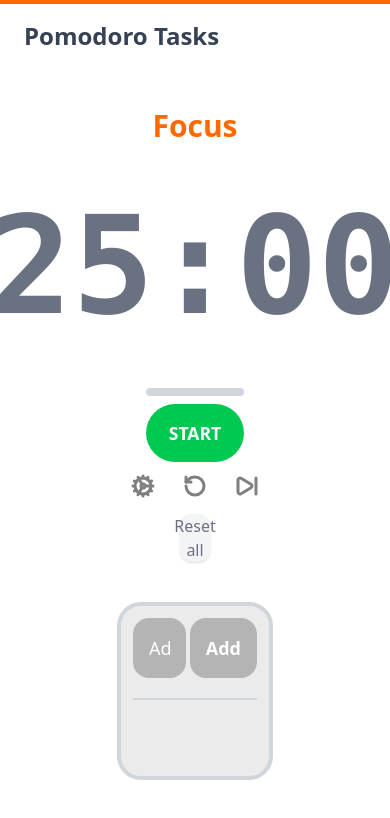
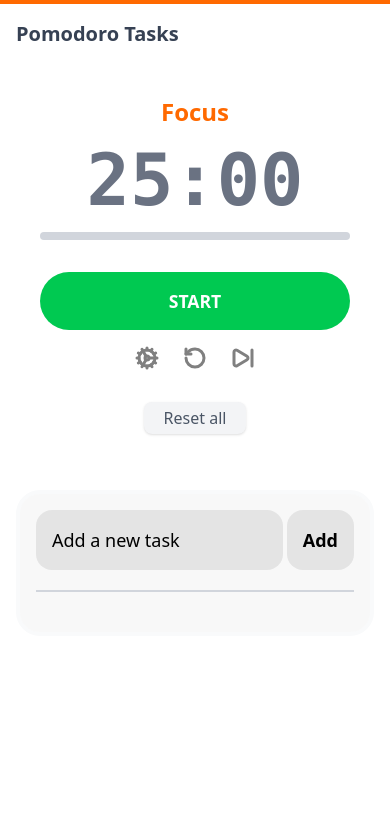
Before and after one commit to Pedro-AS7/pomodoro_tasks, a React (Vite) app in the folder client/: page / in a window 390 px wide. Shown: the top 818 px of the page. Built offline with nearby package versions, Linux system fonts and the light colour scheme.

Commit message:
Finished

```diff
--- a/client/src/App.tsx
+++ b/client/src/App.tsx
@@ -1,18 +1,34 @@
 import TasksContainer from './components/tasks_components/TasksContainer'
 import TimerContainerGem from './components/timer_components/TimerContainerGem'
 
-
 function App() {
-
 	return (
-        <main className='bg-[#ffffff] w-screen h-screen flex flex-col items-center gap-10 border-t-4 border-orange-500'>
-            <nav className="w-full flex justify-between items-center px-6 py-4 bg-white">
-            <h1 className="text-gray-700 text-2xl font-bold">Pomodoro Tasks</h1>
+		<main className="bg-[#ffffff] w-full h-screen flex flex-col items-center gap-6 lg:gap-10 border-t-4 border-orange-500 p-4 sm:p-6 lg:p-8">
+			{/* - `max-w-7xl` para limitar a largura da navegação em telas muito grandes, melhorando a legibilidade.
+			 */}
+			<nav className="w-full flex items-center">
+				{/* - Tamanho de fonte responsivo: `text-xl` em telas pequenas e `text-2xl` em telas maiores (sm).
+				 */}
+				<h1 className="text-gray-700 text-xl sm:text-2xl font-bold">Pomodoro Tasks</h1>
 			</nav>
 
-            <section className='w-full h-[80%] flex flex-col lg:flex-row justify-center items-center gap-10'>
+			{/* - Removido `h-[80%]` para que a altura seja determinada pelo conteúdo.
+      - `max-w-7xl` também aqui para alinhar com a navegação.
+      - `items-center` em telas pequenas e `lg:items-start` para alinhar os cards no topo em telas grandes.
+      - Gap responsivo para o conteúdo principal.
+    */}
+			<section className="w-full lg:h-full flex flex-col lg:flex-row justify-center items-center lg:items-center gap-8 lg:gap-12">
+				{/* É crucial que os componentes filhos também sejam responsivos.
+        - `w-full`: Ocupa toda a largura disponível no layout de coluna (mobile).
+        - `max-w-md`: Limita a largura máxima em telas de celular/tablet para não ficar muito largo.
+        - `lg:w-1/2`: Em telas grandes (desktop), cada componente ocupa metade do espaço.
+      */}
+				<div className="w-full h-full lg:w-[40%] flex justify-center">
 					<TimerContainerGem />
+				</div>
+				<div className="w-full h-full lg:w-[40%] flex justify-center">
 					<TasksContainer />
+				</div>
 			</section>
 		</main>
 	)
--- a/client/src/components/tasks_components/TaskInput.tsx
+++ b/client/src/components/tasks_components/TaskInput.tsx
@@ -24,17 +24,18 @@ export default function TaskInput({ addTask }: TaskInputProps) {
 					}
 				}}
 				type="text"
+
 				placeholder="Add a new task"
-				className="w-full p-4 text-lg border-white bg-[#8b8b8b91] placeholder-white
-                     text-white rounded-2xl "
+				className="w-full p-4 text-lg border-white bg-[#8b8b8b2f] placeholder-black
+                     text-black rounded-2xl ring-0 ring-transparent focus:ring-[#8b8b8b00]"
 			/>
 			<button
-				onClick={() => {
+				onClick={(e) => {
 					if (!task.trim()) return // Prevent adding empty tasks
 					addTask({ id: uuidv4(), content: task, isCompleted: false })
 					setTask('')
 				}}
-				className="px-4 bg-[#8b8b8b91] text-lg text-white font-bold rounded-2xl hover:bg-[#8b8b8b7c] active:scale-97"
+				className="px-4 bg-[#8b8b8b2f] text-lg text-black font-bold rounded-2xl hover:bg-[#8b8b8b54] active:scale-97"
 			>
 				Add
 			</button>
--- a/client/src/components/tasks_components/TasksContainer.tsx
+++ b/client/src/components/tasks_components/TasksContainer.tsx
@@ -23,10 +23,9 @@ export default function TasksContainer() {
 	}, [tasks])
 
 	return (
-		<div className="bg-[#a5a5a53a] border-4 border-gray-300 w-[40%] h-full  flex flex-col gap-5 p-3 rounded-3xl ">
+		<div className="bg-[#a5a5a515] border-4 border-gray-50 w-full max-w-xl lg:max-w-none lg:w-[100%] h-[100%] flex flex-col gap-5 p-4 sm:p-6 rounded-3xl">
 			<TaskInput addTask={(task) => setTasks((prev) => [...prev, task])} />
 			<TasksList
-
 				tasks={tasks}
 				setTasks={setTasks}
 				deleteTask={(id) => {
--- a/client/src/components/timer_components/Clock.tsx
+++ b/client/src/components/timer_components/Clock.tsx
@@ -36,9 +36,17 @@ export default function Clock({ timer, setTimer, isRunning }: ClockProps) {
 
 	return (
 		<div className="w-full h-fit flex flex-col justify-center items-center">
-			<h1 className="text-gray-500 text-[8.5rem] font-bold font-mono">
-				{TimeTraslate(timer).minutes}:{TimeTraslate(timer).seconds}
-			</h1>
-		</div>
+  {/*
+    - O tamanho da fonte agora é responsivo, começando com um valor menor para celulares
+      e aumentando progressivamente em telas maiores.
+    - `text-7xl`: Tamanho base para telas pequenas (mobile).
+    - `md:text-8xl`: Tamanho para telas médias (tablets).
+    - `lg:text-[8.5rem]`: O tamanho original, aplicado apenas em telas grandes (desktops).
+    - `whitespace-nowrap`: Impede que o timer quebre em duas linhas (ex: "10:" em uma linha e "30" na outra).
+  */}
+  <h1 className="text-gray-500 font-bold font-mono text-7xl md:text-8xl lg:text-[8.5rem] whitespace-nowrap">
+    {TimeTraslate(timer).minutes}:{TimeTraslate(timer).seconds}
+  </h1>
+</div>
 	)
 }
--- a/client/src/components/timer_components/TimerConfig.tsx
+++ b/client/src/components/timer_components/TimerConfig.tsx
@@ -1,4 +1,4 @@
-import { useState } from 'react'
+import { useEffect, useState } from 'react'
 import InputField from './InputField'
 
 interface TimerConfigProps {
@@ -21,14 +21,25 @@ interface TimerConfigProps {
 
 export default function TimerConfig({ setConfig, closeConfig, lastValues }: TimerConfigProps) {
 	const [settings, setSettings] = useState({
-		pomodoroDuration: lastValues.pomodoroDuration || 25,
-		shortBreakDuration: lastValues.shortBreakDuration || 5,
-		longBreakDuration: lastValues.longBreakDuration || 23,
-		pomodoroCycles: lastValues.pomodoroCycles || 3,
-		sessions: lastValues.sessions || 4,
+		pomodoroDuration: 31,
+		shortBreakDuration: 5,
+		longBreakDuration: 15,
+		pomodoroCycles: 3,
+		sessions: 4,
 	})
 
+	useEffect(() => {
+		setSettings({
+			pomodoroDuration: lastValues.pomodoroDuration,
+			shortBreakDuration: lastValues.shortBreakDuration,
+			longBreakDuration: lastValues.longBreakDuration,
+			pomodoroCycles: lastValues.pomodoroCycles,
+			sessions: lastValues.sessions,
+		})
+	}, [lastValues])
+
 	const handleApply = () => {
+		console.log(`Applying settings: ${JSON.stringify(settings)}`)
 		setConfig(
 			settings.pomodoroDuration * 60,
 			settings.shortBreakDuration * 60,
@@ -44,11 +55,16 @@ export default function TimerConfig({ setConfig, closeConfig, lastValues }: Time
 			...prevSettings,
 			[inp]: parseInt(value, 10),
 		}))
+		console.log(`Updated setting: ${JSON.stringify(settings)}`)
 	}
 
 	const handleInputChange = (e: React.ChangeEvent<HTMLInputElement>, inp: string) => {
 		const value = e.target.value
+		if (parseInt(value, 10) > 999) {
+			inputSetHandler(inp, '999')
+		} else {
 			inputSetHandler(inp, value)
+		}
 	}
 
 	const handleInputBlur = (e: React.FocusEvent<HTMLInputElement>, inp: string) => {
@@ -59,53 +75,71 @@ export default function TimerConfig({ setConfig, closeConfig, lastValues }: Time
 	}
 
 	return (
-		<div className="absolute col-span-4 w-[100%] max-w-md bg-[#a5a5a525] p-10 rounded-3xl shadow-sm flex flex-col gap-6">
+		<div className="fixed inset-0 bg-black/60 flex justify-center items-center p-4">
+			{/*
+    2. O Painel de Configurações (Seu Código Adaptado)
+    - Removido `absolute` e `col-span-4`, pois o backdrop agora controla o posicionamento.
+    - `w-full max-w-md`: Comportamento responsivo perfeito. Ocupa 100% da largura em telas pequenas
+      e é limitado a `max-w-md` em telas maiores.
+    - `bg-white`: O painel agora tem um fundo sólido para contrastar com o backdrop.
+    - `p-6 sm:p-8`: Padding responsivo que é um pouco menor em telas pequenas.
+  */}
+			<div className="w-full max-w-md bg-white p-6 sm:p-8 rounded-2xl shadow-lg flex flex-col gap-5">
 				<div className="flex justify-between items-center">
-				<h2 className="text-2xl font-semibold text-gray-700">Timer Settings</h2>
+					{/* Título com fonte responsiva */}
+					<h2 className="text-xl sm:text-2xl font-semibold text-gray-800">Timer Settings</h2>
 					<button
 						onClick={() => {
 							handleApply()
 							closeConfig()
 						}}
-					className="text-orange-500 hover:text-orange-400 hover:scale-110 transition-all duration-250"
+						className="text-gray-500 hover:text-orange-500 hover:scale-110 transition-all duration-200"
 						aria-label="Close settings"
 					>
 						<svg
 							xmlns="http://www.w3.org/2000/svg"
-						className="h-8 w-8"
+							className="h-7 w-7" // Ícone levemente menor para um visual mais refinado
 							fill="none"
 							viewBox="0 0 24 24"
 							stroke="currentColor"
 						>
-						<path strokeLinecap="round" strokeLinejoin="round" strokeWidth={3} d="M6 18L18 6M6 6l12 12" />
+							<path
+								strokeLinecap="round"
+								strokeLinejoin="round"
+								strokeWidth={2.5}
+								d="M6 18L18 6M6 6l12 12"
+							/>
 						</svg>
 					</button>
 				</div>
-			<div className="w-full bg-gray-300 h-[1px]"></div>
 
+				{/* Linha divisória */}
+				<div className="w-full bg-gray-200 h-[1px]"></div>
+
+				{/* Container para os campos de input. O gap pode ser ajustado conforme necessário. */}
 				<div className="flex flex-col gap-4">
 					<InputField
 						label="Pomodoro Duration"
 						id="pomodoro-duration"
 						value={settings.pomodoroDuration}
-					onChange={(e) => handleInputChange(e, 'pomodoro')}
-					onBlur={(e) => handleInputBlur(e, 'pomodoro')}
+						onChange={(e) => handleInputChange(e, 'pomodoroDuration')}
+						onBlur={(e) => handleInputBlur(e, 'pomodoroDuration')}
 						unit="minutes"
 					/>
 					<InputField
 						label="Short Break Duration"
 						id="short-break-duration"
 						value={settings.shortBreakDuration}
-					onChange={(e) => handleInputChange(e, 'shortBreak')}
-					onBlur={(e) => handleInputBlur(e, 'shortBreak')}
+						onChange={(e) => handleInputChange(e, 'shortBreakDuration')}
+						onBlur={(e) => handleInputBlur(e, 'shortBreakDuration')}
 						unit="minutes"
 					/>
 					<InputField
 						label="Long Break Duration"
 						id="long-break-duration"
 						value={settings.longBreakDuration}
-					onChange={(e) => handleInputChange(e, 'longBreak')}
-					onBlur={(e) => handleInputBlur(e, 'longBreak')}
+						onChange={(e) => handleInputChange(e, 'longBreakDuration')}
+						onBlur={(e) => handleInputBlur(e, 'longBreakDuration')}
 						unit="minutes"
 					/>
 					<InputField
@@ -126,5 +160,6 @@ export default function TimerConfig({ setConfig, closeConfig, lastValues }: Time
 					/>
 				</div>
 			</div>
+		</div>
 	)
 }
--- a/client/src/components/timer_components/TimerContainerGem.tsx
+++ b/client/src/components/timer_components/TimerContainerGem.tsx
@@ -167,7 +167,7 @@ export default function Timer() {
 	}, [currentState, timeForCurrentState, totalDurationForState])
 
 	return (
-		<div className="w-[50%] h-full flex flex-col justify-center items-center">
+		<div className="w-full h-full lg:w-[100%] max-w-xl rounded-xl  p-6 sm:p-8">
 			{isConfigOpen ? (
 				<TimerConfig
 					lastValues={{
@@ -178,22 +178,31 @@ export default function Timer() {
 						sessions: timerConfig.sessions,
 					}}
 					setConfig={(pomodoroDuration, shortBreakDuration, longBreakDuration, cyclesNumber, sessions) => {
-						setTimerConfig({
+						setTimerConfig(() => {
+							console.log(
+								`Setting new config: ${pomodoroDuration}, ${shortBreakDuration}, ${longBreakDuration}, ${cyclesNumber}, ${sessions}`
+							)
+							return {
 								time: pomodoroDuration,
 								pauseDuration: shortBreakDuration,
 								longPauseDuration: longBreakDuration,
 								pomodoroCycles: cyclesNumber,
 								sessions: sessions,
+							}
 						})
 					}}
 					closeConfig={() => setIsConfigOpen(false)}
 				/>
-			) : (
-				<div className="flex flex-col w-[50%] h-full justify-center items-center gap-x-2 gap-y-2">
-					<div className="h-[70%] w-full flex flex-col justify-center gap-y-5 items-center">
+			) : null}
+			<div className="flex flex-col w-full h-full justify-center items-center gap-8">
+				{/* Seção do display do timer */}
+				<div className="w-full flex flex-col justify-center items-center gap-y-4">
+					{/*
+          - Tipografia responsiva: `text-2xl` em telas pequenas e `sm:text-3xl` em telas maiores.
+        */}
 					<div
-							className={`w-fit flex flex-col text-center justify-center items-center text-3xl font-bold ${
-								stateInfo[currentState]?.color || 'text-white'
+						className={`w-fit text-center font-bold text-2xl sm:text-3xl ${
+							stateInfo[currentState]?.color || 'text-gray-800'
 						}`}
 					>
 						{stateInfo[currentState]?.text}
@@ -204,7 +213,8 @@ export default function Timer() {
 					<ProgressBar progress={progress} />
 				</div>
 
-					<div className="w-full items-center h-fit flex flex-col gap-3">
+				{/* Seção dos controles */}
+				<div className="w-full items-center flex flex-col gap-4">
 					<StartStopButton
 						startStop={() => {
 							if (currentState === TIMER_STATES.FINISHED) {
@@ -217,13 +227,14 @@ export default function Timer() {
 						value={isRunning ? 'STOP' : 'START'}
 					/>
 
-						<div className="flex gap-7 justify-center items-center ">
+					{/* - Espaçamento dos ícones responsivo: `gap-6` em mobile e `sm:gap-8` em telas maiores. */}
+					<div className="flex gap-6 sm:gap-8 justify-center items-center">
 						<Cog
-								className="cursor-pointer hover:scale-110 transition-all duration-200"
+							className="cursor-pointer lg:hover:scale-110 transition-all duration-200"
 							color="gray"
 							size={24}
 							strokeWidth={3}
-								onClick={() => setIsConfigOpen(true)}
+							onClick={() => {setIsConfigOpen(true); setIsRunning(false)}}
 						/>
 						<RotateCcw
 							className="cursor-pointer hover:scale-110 transition-all duration-200"
@@ -241,14 +252,19 @@ export default function Timer() {
 						/>
 					</div>
 				</div>
-					<h1
+
+				{/*
+        - Botão "Reset all" agora é um elemento <button> para melhor semântica.
+        - `w-auto` faz a largura se ajustar ao conteúdo, e `px-5 py-1` adiciona um padding confortável.
+        - Isso é muito mais robusto do que `w-[30%]`.
+      */}
+				<button
 					onClick={resetTimer}
-						className="w-[30%] flex gap-3 justify-center items-center bg-gray-100 cursor-pointer rounded-xl mt-2 shadow-sm text-gray-500 text-center text-lmd font-normal hover:scale-101 transition-all duration-200 active:scale-95"
+					className="w-auto px-5 py-1 flex justify-center items-center bg-gray-100 cursor-pointer rounded-lg shadow-sm text-gray-600 text-center font-medium hover:bg-gray-200 transition-all duration-200 active:scale-95"
 				>
 					Reset all
-					</h1>
+				</button>
 			</div>
-			)}
 		</div>
 	)
 }
```
Also changed, not shown: client/src/components/tasks_components/TaskCard.tsx (+9 -7 lines), client/src/components/tasks_components/TasksList.tsx (+19 -3 lines), client/src/components/timer_components/Timer.tsx (+26 -43 lines). Lines whose indentation alone changed are shown as unchanged.
